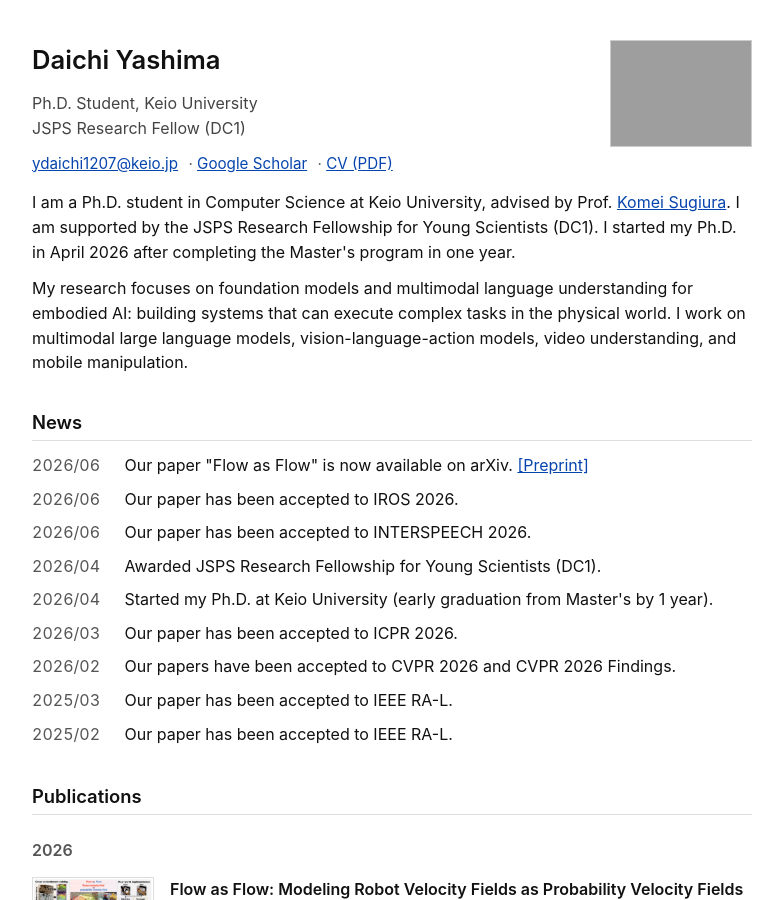
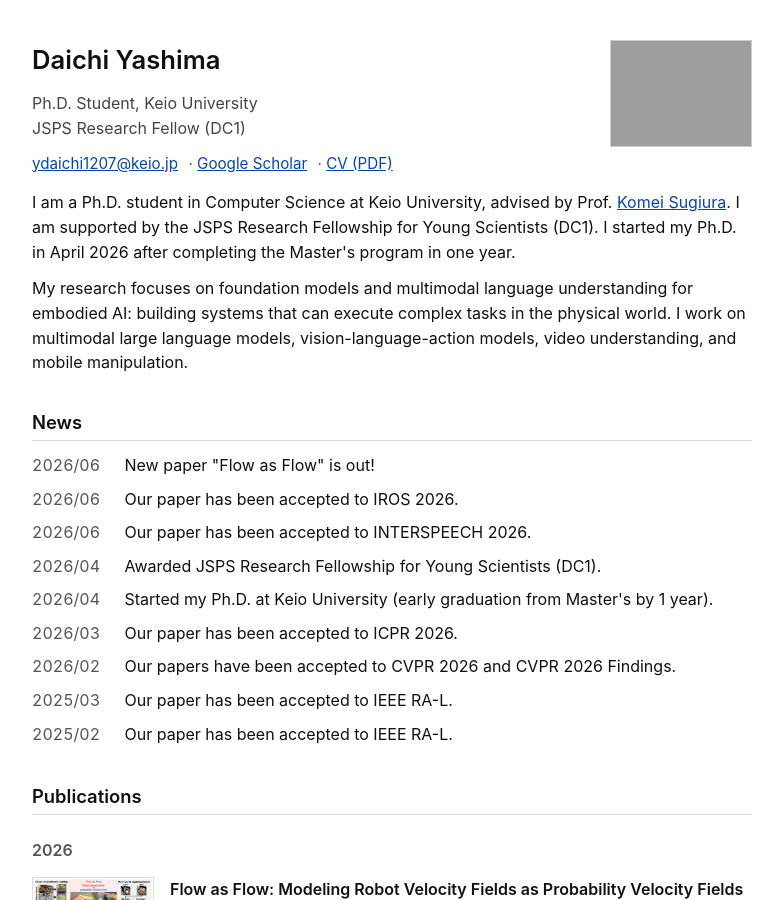
Before and after one commit to daichi1207/daichi1207.github.io, a Jekyll site: the page built from _pages/about.md, in a window 1280 px wide and 900 px high. Shown: the whole window, without its empty margins (248-1031 px from the left). Built offline with Jekyll 4.4.1, drawn with Linux system fonts in a browser that asks for light colours.

Commit message:
:rocket: edit

```diff
--- a/_pages/about.md
+++ b/_pages/about.md
@@ -23,7 +23,7 @@ My research focuses on foundation models and multimodal language understanding f
 <h2 id="news">News</h2>
 <div class="news">
 <ul>
-  <li><span class="date">2026/06</span> Our paper "Flow as Flow" is now available on arXiv. <a href="/publication/senoarXiv26">[Preprint]</a></li>
+  <li><span class="date">2026/06</span> New paper "Flow as Flow" is out!</li>
   <li><span class="date">2026/06</span> Our paper has been accepted to IROS 2026.</li>
   <li><span class="date">2026/06</span> Our paper has been accepted to INTERSPEECH 2026.</li>
   <li><span class="date">2026/04</span> Awarded JSPS Research Fellowship for Young Scientists (DC1).</li>
```
